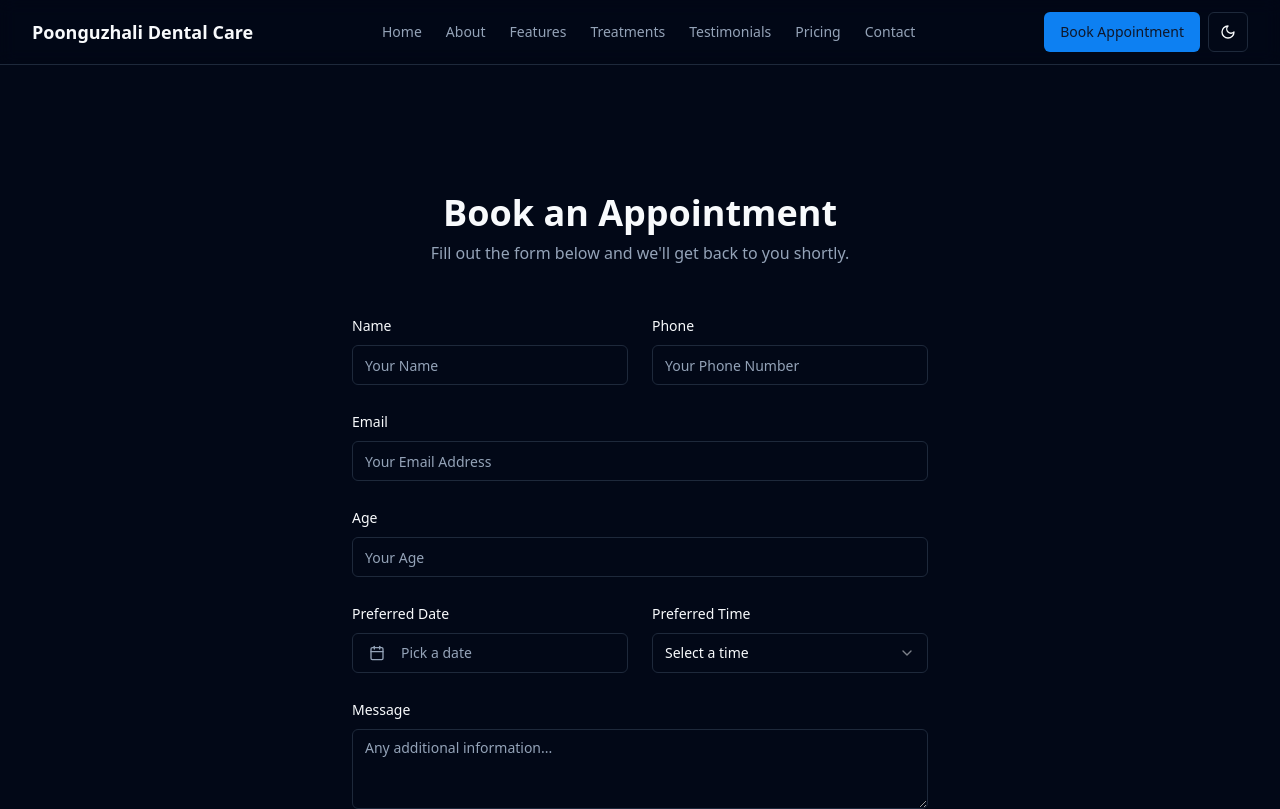
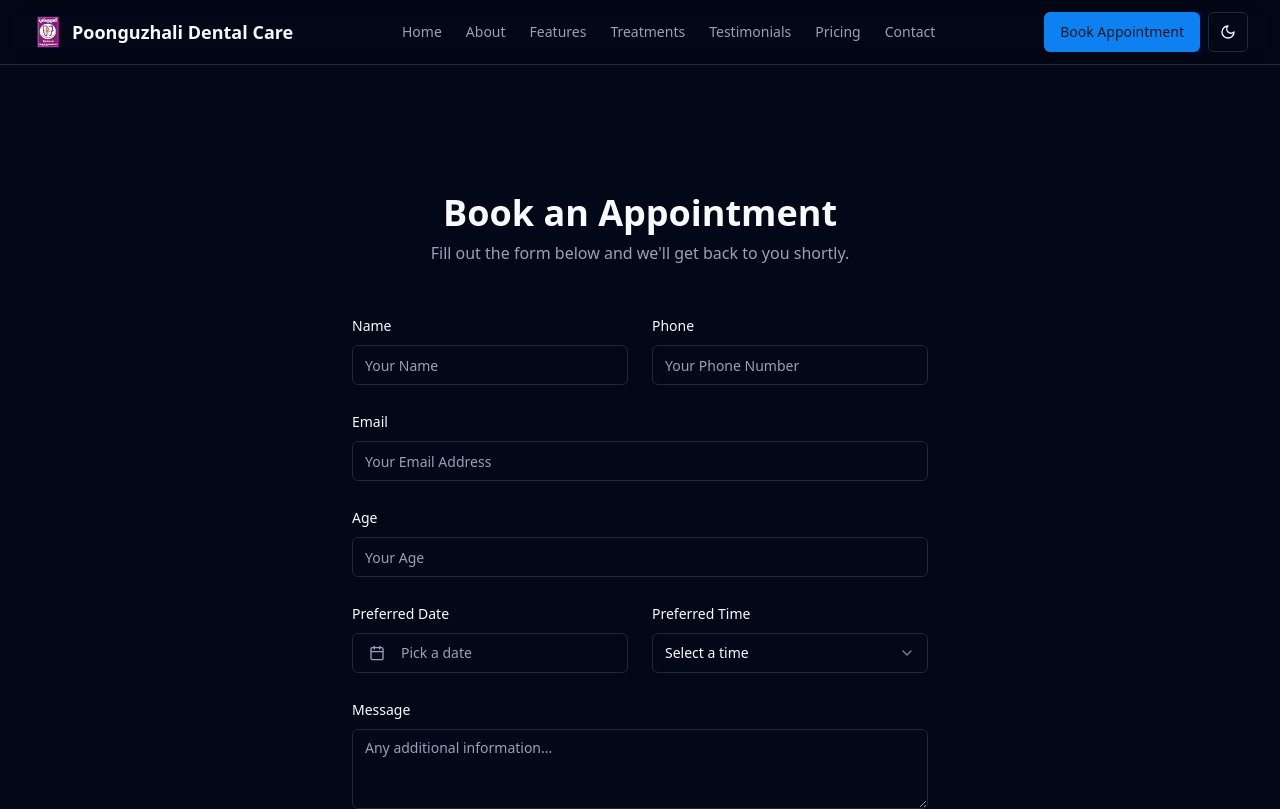
Before and after one commit to puvitha-C-131006/Dental-care, a React (Vite) app: page /contact in a window 1280 px wide. Shown: the top 809 px of the page. Built offline with nearby package versions, Linux system fonts and the light colour scheme.

Commit message:
[dyad] Added logo to header - wrote 2 file(s)

```diff
--- a/src/components/Header.tsx
+++ b/src/components/Header.tsx
@@ -20,7 +20,7 @@ const Header = () => {
     <header className="sticky top-0 z-50 w-full border-b bg-background/95 backdrop-blur supports-[backdrop-filter]:bg-background/60">
       <div className="container flex h-16 items-center justify-between">
         <Link to="/" className="flex items-center gap-2">
-          {/* Removed logo image */}
+          <img src="/po.jpg" alt="Poonguzhali Dental Care Logo" className="h-8 w-8 object-contain" /> {/* Added logo */}
           <span className="font-bold text-lg">Poonguzhali Dental Care</span>
         </Link>
         <nav className="hidden md:flex items-center gap-6">
```
Also changed, not shown: public/po.jpg (added).
